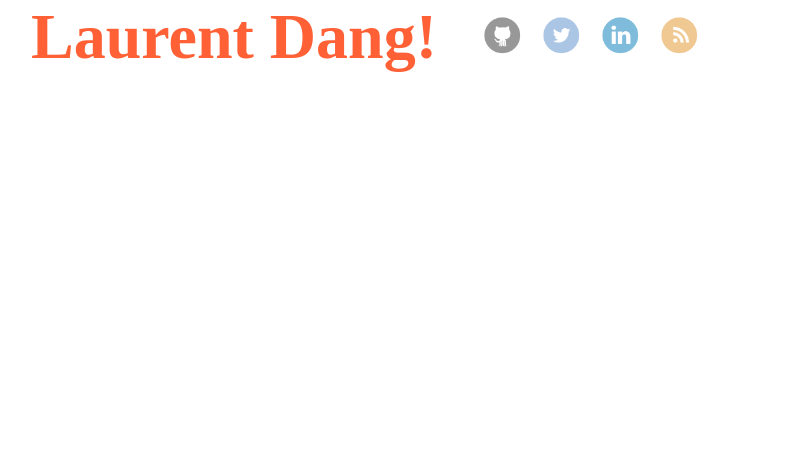
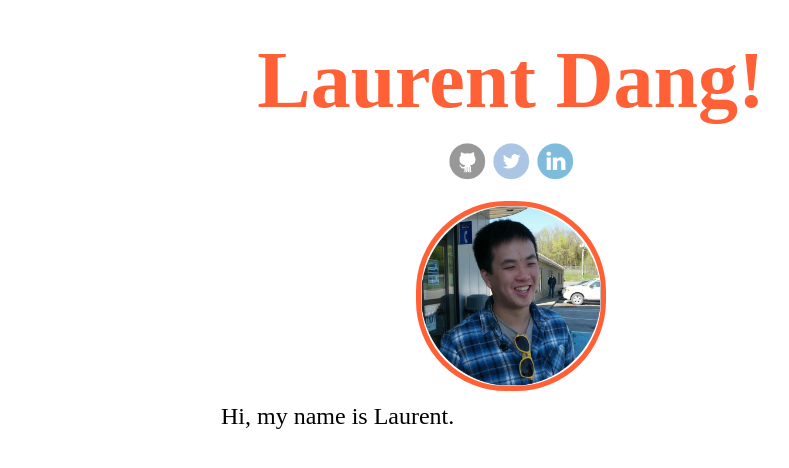
Before and after one commit to haeky/haeky.github.io, a Jekyll site: the page built from index.html, in a window 1280 px wide. Shown: the top 468 px of the page, without its empty margins (129-918 px from the left). Built offline with Jekyll 4.4.1, drawn with Linux system fonts in a browser that asks for light colours; some web fonts are replaced; Markdown is read by kramdown in place of the engine named in the settings.

Commit message:
Change the layout and add a logo

```diff
--- a/_layouts/default.html
+++ b/_layouts/default.html
@@ -4,7 +4,7 @@
         <meta charset="utf-8">
         <meta http-equiv="X-UA-Compatible" content="IE=edge,chrome=1">
         <title>{{ site.title }}</title>
-        <meta name="viewport" content="width=device-width, initial-scale=0.45">
+        <meta name="viewport" content="width=device-width, initial-scale=1">
 
         <!-- syntax highlighting CSS -->
         <link rel="stylesheet" href="/css/syntax.css">
@@ -16,9 +16,7 @@
         <link href='http://fonts.googleapis.com/css?family=Gentium+Book+Basic' rel='stylesheet' type='text/css'>
     </head>
     <body>
-        <div>
-          <div>
-            <div>
+      <div class="header">
         <div class="title">
           {{ site.title }}
         </div>
@@ -26,10 +24,12 @@
           <a href="http://www.github.com/haeky" class="github" title="GitHub" target="blank">GitHub</a>
           <a href="http://www.twitter.com/laurentdang" class="twitter" title="Twitter" target="blank">Twitter</a>
           <a href="http://ca.linkedin.com/in/laurentdang/" class="linkedin" title="LinkedIn" target="blank">LinkedIn</a>
-                <a href="/atom.xml" class="rss" title="RSS" target="blank">RSS</a>
         </div>
-              <div class="clear"></div>
+        <div class="logo">
+          <img class="logo" />
         </div>
+        <div class="description">
+          Hi, my name is Laurent.
         </div>
       </div>
     </body>
--- a/css/main.css
+++ b/css/main.css
@@ -69,61 +69,100 @@ article, aside, details, figcaption, figure, footer, header, hgroup, menu, nav,
 
 /* line 8, ../_sass/main.sass */
 body {
-  width: 960px;
   length: 100%;
-  margin: 0px auto;
   font-family: "Gentium Book Basic", serif;
 }
 
-/* line 14, ../_sass/main.sass */
+/* line 12, ../_sass/main.sass */
+.wrapper, .header, .content {
+  max-width: 600px;
+  margin: 0 auto;
+}
+
+/* line 22, ../_sass/main.sass */
 .title {
+  margin-top: 35px;
   color: #ff6036;
   text-decoration: none;
-  font: bold 400% "Gentium Book Basic", serif;
-  float: left;
+  font: bold 5em "Gentium Book Basic", serif;
+  text-align: center;
+}
+@media screen and (max-width: 700px) {
+  /* line 22, ../_sass/main.sass */
+  .title {
+    font-size: 4em;
+  }
+}
+@media screen and (max-width: 500px) {
+  /* line 22, ../_sass/main.sass */
+  .title {
+    font-size: 3em;
+  }
+}
+@media screen and (max-width: 320px) {
+  /* line 22, ../_sass/main.sass */
+  .title {
+    font-size: 2.5em;
+  }
 }
 
-/* line 20, ../_sass/main.sass */
-.clear {
-  clear: both;
-}
-
-/* line 23, ../_sass/main.sass */
+/* line 35, ../_sass/main.sass */
 .social {
-  float: left;
-  margin-left: 45px;
+  text-align: center;
   padding-top: 15px;
 }
-/* line 27, ../_sass/main.sass */
+/* line 38, ../_sass/main.sass */
 .social a {
   text-indent: -9999px;
-  margin-right: 15px;
   opacity: 0.5;
   display: inline-block;
   height: 40px;
   width: 40px;
 }
-/* line 34, ../_sass/main.sass */
+/* line 44, ../_sass/main.sass */
 .social a:hover {
   opacity: 1;
 }
-/* line 36, ../_sass/main.sass */
+/* line 46, ../_sass/main.sass */
 .social a.twitter {
   background: url(/img/twitter.png) center no-repeat transparent;
   background-size: 40px 40px;
 }
-/* line 39, ../_sass/main.sass */
+/* line 49, ../_sass/main.sass */
 .social a.github {
   background: url(/img/github.png) center no-repeat transparent;
   background-size: 40px 40px;
 }
-/* line 42, ../_sass/main.sass */
+/* line 52, ../_sass/main.sass */
 .social a.linkedin {
   background: url(/img/linkedin.png) center no-repeat transparent;
   background-size: 40px 40px;
 }
-/* line 45, ../_sass/main.sass */
+/* line 55, ../_sass/main.sass */
 .social a.rss {
   background: url(/img/rss.png) center no-repeat transparent;
   background-size: 40px 40px;
 }
+
+/* line 59, ../_sass/main.sass */
+.logo {
+  text-align: center;
+  margin-top: 10px;
+}
+/* line 62, ../_sass/main.sass */
+.logo img {
+  border: 5px solid #ff6036;
+  width: 180px;
+  height: 180px;
+  border-radius: 90px 90px 90px 90px;
+  -moz-border-radius: 90px 90px 90px 90px;
+  -webkit-border-radius: 90px 90px 90px 90px;
+  background: url(/img/logo.png) center no-repeat transparent;
+  background-size: 180px 180px;
+}
+
+/* line 72, ../_sass/main.sass */
+.description {
+  margin: 10px;
+  font-size: 1.5em;
+}
```
Also changed, not shown: _sass/main.sass (+38 -11 lines), img/Logo.png (added), 1 other file. Lines whose indentation alone changed are shown as unchanged.
